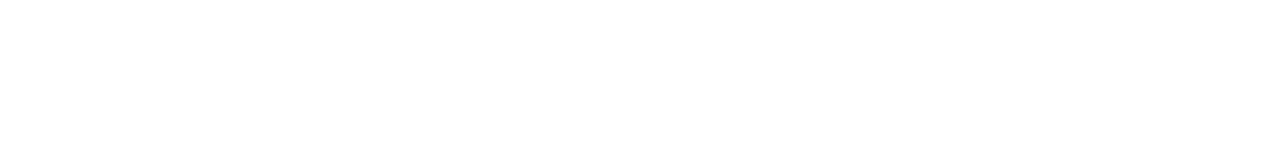
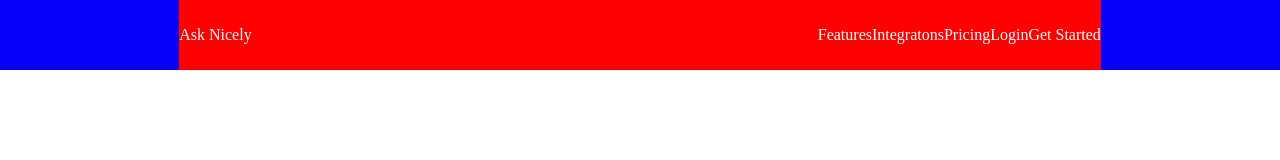
Before and after one commit to munyuka/Web, a plain HTML site: page index.html in a window 1280 px wide. Drawn offline with Linux system fonts and the light colour scheme.

Commit message:
finished first session

```diff
--- a/STYLES/index.css
+++ b/STYLES/index.css
@@ -0,0 +1,26 @@
+
+*{
+    margin: 0;
+    padding: 0;
+    box-sizing: border-box;
+}
+header{
+    background-color: #0800ff;
+    color:#ffffff;
+    width: 100%;
+}
+nav{
+    width: 72%;
+    background-color: red;
+    margin: 0px auto;
+    display: flex;
+    justify-content: space-between;
+    align-items: center;
+    border-bottom: white;
+    height: 70px;
+}
+ul{
+
+    list-style: none;
+    display: flex;
+}
--- a/index.html
+++ b/index.html
@@ -5,6 +5,20 @@
     <meta http-equiv="X-UA-Compatible" content="IE=edge" />
     <meta name="viewport" content="width=device-width, initial-scale=1.0" />
     <title>Document</title>
+    <link rel="stylesheet" href="./STYLES/index.css" />
   </head>
-  <body></body>
+  <body>
+    <header>
+      <nav>
+        <div>Ask Nicely</div>
+        <ul>
+          <li>Features</li>
+          <li>Integratons</li>
+          <li>Pricing</li>
+          <li>Login</li>
+          <li>Get Started</li>
+        </ul>
+      </nav>
+    </header>
+  </body>
 </html>
```
